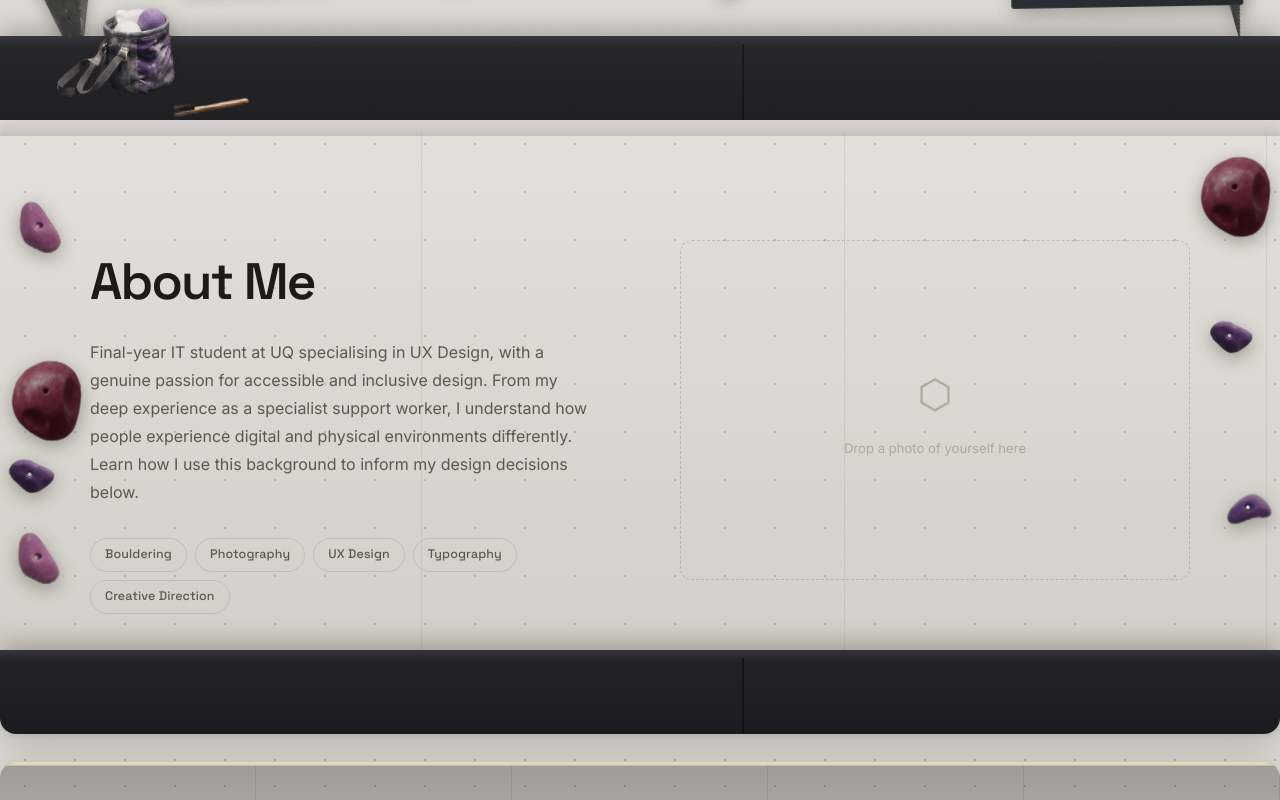
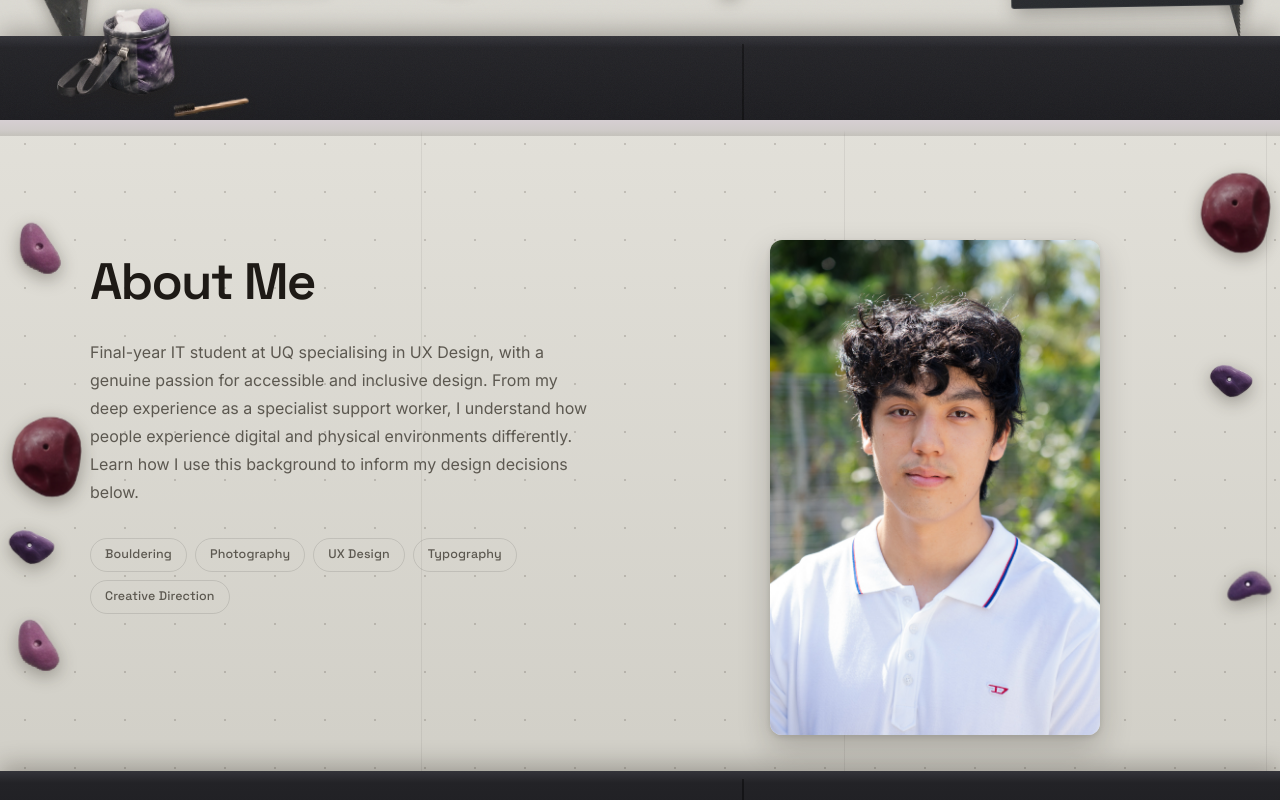
Before and after one commit to jetchommanivong/jetchommanivong.github.io, a React (Vite) app: page / in a window 1280 px wide. Shown: the part 800-1600 px from the top of the page. Built offline with nearby package versions, Linux system fonts and the light colour scheme.

Commit message:
fixing text

```diff
--- a/src/components/About.jsx
+++ b/src/components/About.jsx
@@ -45,10 +45,15 @@ export default function About() {
 
         <div className={styles.right}>
           <div className={styles.photoBlock}>
-            <div className={styles.photoPlaceholder}>
-              <span className={styles.photoIcon}>⬡</span>
-              <p>Drop a photo of yourself here</p>
-            </div>
+            <img
+              className={styles.photo}
+              src="/portrait.jpg"
+              alt="Jet Chommanivong"
+              width={1365}
+              height={2048}
+              loading="lazy"
+              decoding="async"
+            />
           </div>
         </div>
       </div>
--- a/src/components/About.module.css
+++ b/src/components/About.module.css
@@ -61,34 +61,27 @@
   gap: 40px;
 }
 
+/* The portrait is mounted on the wall like everything else here: squared off
+   and lifted a little off the surface.
+
+   It keeps its own 2:3 shape rather than being forced into a frame — a crop
+   this tight on a portrait loses the top of the head. The width cap is what
+   keeps the column honest instead: at full column width a 2:3 photo runs
+   ~640px tall and towers over the copy beside it. */
 .photoBlock {
-  /* */
+  position: relative;
 }
 
-.photoPlaceholder {
-  border: 1px dashed rgba(0, 0, 0, 0.15);
+.photo {
+  width: 100%;
+  max-width: 330px;
+  height: auto;
+  margin: 0 auto;
   border-radius: 12px;
-  height: 340px;
-  display: flex;
-  flex-direction: column;
-  align-items: center;
-  justify-content: center;
-  gap: 12px;
-  transition: border-color 0.25s;
-}
-
-.photoPlaceholder:hover {
-  border-color: rgba(0, 0, 0, 0.28);
-}
-
-.photoIcon {
-  font-size: 2.5rem;
-  color: var(--chalk-3);
-}
-
-.photoPlaceholder p {
-  font-size: 0.82rem;
-  color: var(--chalk-3);
+  box-shadow:
+    0 14px 32px rgba(28, 22, 16, 0.22),
+    0 2px 6px rgba(28, 22, 16, 0.12),
+    0 0 0 1px rgba(255, 255, 255, 0.3) inset;
 }
 
 @media (max-width: 768px) {
--- a/src/components/WallPanel.module.css
+++ b/src/components/WallPanel.module.css
@@ -9,9 +9,9 @@
   position: relative;
   isolation: isolate;
   overflow: hidden;
-  margin: 0 auto 28px;
-  max-width: 1320px;
-  border-radius: 16px;
+  /* Full bleed: the wall surface is the room the site is built in, so it runs
+     edge to edge the way the hero does. Only the copy inside it is a column. */
+  margin: 0 0 28px;
 
   /* Cleared by the mat, which is absolutely positioned at the base. */
   padding-bottom: 84px;
@@ -224,6 +224,16 @@
   --gutter: max(var(--pad), (100% - var(--content)) / 2);
   --hold-cap: 130px;
   --hold-base: min(var(--gutter), var(--hold-cap));
+
+  /* Now that the wall is full bleed, the margin beside the copy keeps growing
+     with the viewport, and holds spread across it drift off toward the screen
+     edges. The band is the strip of margin the dressing actually uses: the
+     whole gutter until it exceeds the cap, then a fixed strip pinned to the
+     edge of the copy, so the holds keep hugging the text on a wide monitor.
+     Keeping the cap above --hold-cap means a hold that fits the band still
+     fits the gutter, so nothing can reach the text. */
+  --band-cap: 300px;
+  --band: min(var(--gutter), var(--band-cap));
 }
 
 .gutterHold {
@@ -233,8 +243,11 @@
   transform: translate(-50%, -50%);
 }
 
-.gutterHold[data-side='left']  { left: calc(var(--gutter) * var(--t)); }
-.gutterHold[data-side='right'] { left: calc(100% - var(--gutter) * var(--t)); }
+/* `--t` runs across the band from the outer edge inward, so the hold sits at
+   --gutter - --band * (1 - t) from its side: the same placement as before
+   whenever the band is the whole gutter. */
+.gutterHold[data-side='left']  { left: calc(var(--gutter) - var(--band) * (1 - var(--t))); }
+.gutterHold[data-side='right'] { left: calc(100% - var(--gutter) + var(--band) * (1 - var(--t))); }
 
 /* ── Content ─────────────────────────────────────────────────────────────── */
 
@@ -257,7 +270,6 @@
 
 @media (max-width: 900px) {
   .panel {
-    border-radius: 12px;
     margin-bottom: 18px;
     padding-bottom: 56px;
   }
--- a/src/data/caseStudies.js
+++ b/src/data/caseStudies.js
@@ -152,7 +152,8 @@ export const caseStudies = [
                 alt:
                   'Early browser draft of the pricing page under the working name Nail Studio, with design tiers described in text only',
                 caption:
-                  'The first draft, rough in the browser under a working name. Tiers had to read as a simple menu, not a rules engine — but the page still signed off with "send me your inspo and I\'ll quote you", the exact conversation the build was meant to remove.',
+                  'The first draft of the pricing page. Kept simple to display prices but lacked proper imagery which would mean clients ' +
+                  'would still need to message or figure out on their own what design tier they woudl fall under.',
               },
               {
                 phase: 'Build',
@@ -176,7 +177,7 @@ export const caseStudies = [
                   'upload reference images against each service level.',
                 src: '/projects/pixelpolish-gallery.png',
                 alt: 'Gallery page showing example nail sets grouped under each pricing tier',
-                caption: 'The gallery shipped in response to research — each tier now has visual reference.',
+                caption: 'The gallery not only served as a way to display work, but also for reference to what kind of designs could be made',
               },
             ],
           },
@@ -205,14 +206,14 @@ export const caseStudies = [
                 alt:
                   'Early draft of the four-step booking wizard, with the design tier step listed as text-only cards',
                 caption:
-                  'Draft: the four-step spine was right early, but choosing a tier meant reading a description and guessing.',
+                  'Draft: the four-step spine was right early, but choosing a tier meant reading a description and guessing without clear pictures for each tier',
               },
               {
                 src: '/projects/pixelpolish-design-prices.png',
                 alt:
                   'Shipped tier selection, each tier carrying a carousel of real nail sets and a duration estimate',
                 caption:
-                  'Shipped: every tier now carries a carousel of real sets and a time estimate — the precise gap the 3 uncertain participants named.',
+                  'Shipped: every tier now carries a carousel of real sets and a time estimate solving issues with uncertaity',
               },
             ],
           },
```
Also changed, not shown: public/portrait.jpg (added).
